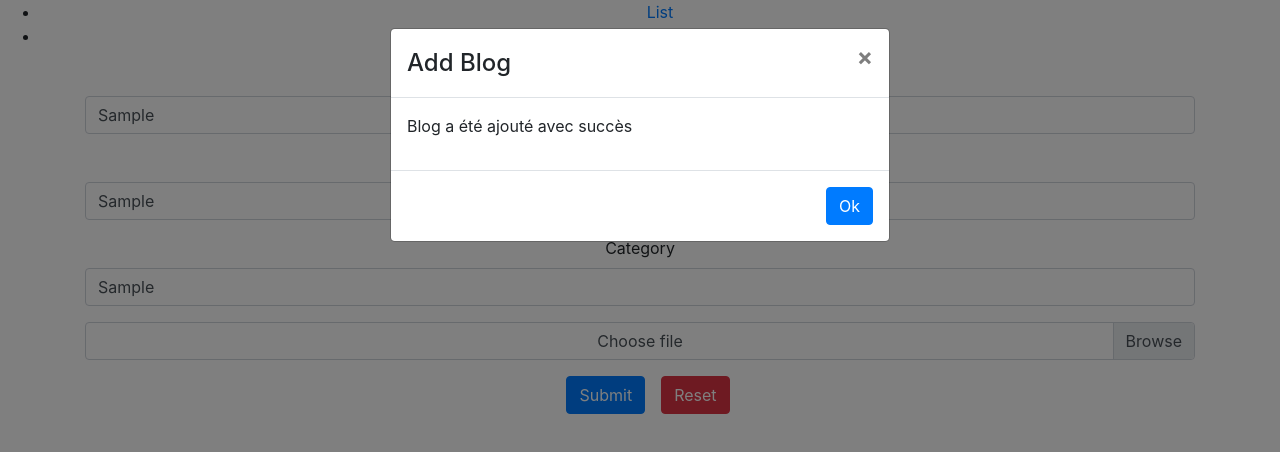
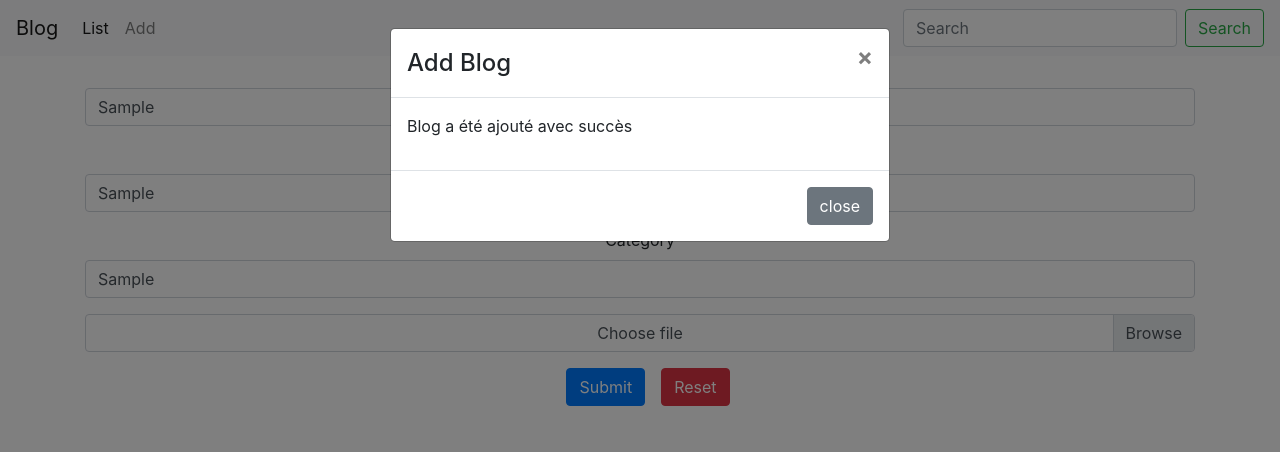
Before and after one commit to brahimkraiem/myBlog, a React (Create React App) app: page /add in a window 1280 px wide. Both pictures are taken after typing "Sample", "Sample", "Sample" into the empty fields and a click on the button "Submit". Shown: the top 452 px of the page. Built offline with nearby package versions, Linux system fonts and the light colour scheme.

Commit message:
fixing search

```diff
--- a/src/App.js
+++ b/src/App.js
@@ -1,42 +1,66 @@
 import React from 'react';
-import {Link,Route,Switch,BrowserRouter as Router} from 'react-router-dom';
+import { Link, Route, Switch, BrowserRouter as Router } from 'react-router-dom';
 import './App.css';
 import ListBlogs from './containers/blog';
 import Add from './containers/blog/add';
 import Edit from './containers/blog/edit';
 
-
 function App() {
 	return (
 		<div className="App">
 			<Router>
-				<div>
-					<nav>
-						<ul>
-							<li>
-								<Link to="/">List</Link>
-							</li>
-							<li>
-								<Link to="/add">Add</Link>
-							</li>
+			<nav className="navbar navbar-expand-lg navbar-light bg-light">
+				<a className="navbar-brand" href="#">
+					Blog
+				</a>
+				<button
+					className="navbar-toggler"
+					type="button"
+					data-toggle="collapse"
+					data-target="#navbarSupportedContent"
+					aria-controls="navbarSupportedContent"
+					aria-expanded="false"
+					aria-label="Toggle navigation"
+				>
+					<span className="navbar-toggler-icon"></span>
+				</button>
 
-						</ul>
-					</nav>
-
-					<Switch >
-						<Route exact path="/" >
-							<ListBlogs />
+				<div className="collapse navbar-collapse" id="navbarSupportedContent">
+					<ul className="navbar-nav mr-auto">
+						<li className="nav-item active">
+						  <Link class="nav-link" to="/">List</Link>
+						</li>
+						<li className="nav-item">
+						<Link class="nav-link" to="/add">Add</Link>
+						</li>
+					</ul>
+					<form className="form-inline my-2 my-lg-0">
+						<input
+							className="form-control mr-sm-2"
+							type="search"
+							placeholder="Search"
+							aria-label="Search"
+							onChange={e=>e.target.value}
+						/>
+						<button className="btn btn-outline-success my-2 my-sm-0" type="submit">
+							Search
+						</button>
+					</form>
+				</div>
+			</nav>
+			<Switch>
+						<Route exact path="/">
+							<ListBlogs  />
 						</Route>
-						<Route exact path="/add"  >
+						<Route exact path="/add">
 							<Add />
 						</Route>
-						<Route exact path="/edit/:uuid" >
+						<Route exact path="/edit/:uuid">
 							<Edit />
 						</Route>
+					</Switch>
+            </Router>
 
-					</Switch>
-				</div>
-			</Router>
 		</div>
 	);
 }
--- a/src/components/alertDialogue.js
+++ b/src/components/alertDialogue.js
@@ -1,6 +1,6 @@
 import React from "react";
 import { Button,Modal } from 'react-bootstrap';
-const AlertDialogue =({closeModal,showModal,header,body,show,showDelete,closeMessage,confirmMessage,deleteBlog})=>{
+const AlertDialogue =({closeModal,showModal,header,body,show,deleteBlog})=>{
 
     return(
        <>
@@ -10,12 +10,12 @@ const AlertDialogue =({closeModal,showModal,header,body,show,showDelete,closeMes
         </Modal.Header>
         <Modal.Body><p>{body}</p></Modal.Body>
         <Modal.Footer>
-         {deleteBlog?<Button  variant="secondary" showDelete={showDelete}  onClick={closeModal}>
-            {closeMessage}
+         <Button  variant="secondary"  onClick={closeModal}>
+            close
+          </Button>
+          {deleteBlog?<Button variant="primary" onClick={showModal}>
+            confirm
           </Button>:""}
-          <Button variant="primary" onClick={showModal}>
-            {confirmMessage}
-          </Button>
         </Modal.Footer>
       </Modal>
      </>
--- a/src/components/blog.js
+++ b/src/components/blog.js
@@ -69,8 +69,6 @@ const Blog = props => {
 			<AlertDialogue
 				deleteBlog={deleteBlog}
 				show={show}
-				confirmMessage={'Confimer'}
-				closeMessage={'Cancel'}
 				closeModal={handleClose}
 				showModal={handleDelete}
 				header={'Confirm Delete'}
--- a/src/containers/blog/add.js
+++ b/src/containers/blog/add.js
@@ -1,8 +1,9 @@
 import React, { useState } from 'react';
-import {useHistory} from "react-router-dom";
+import { useHistory } from 'react-router-dom';
 import { connect } from 'react-redux';
 import { ADD_BLOG } from '../../store/actions';
-import  AlertDialogue from "../../components/alertDialogue";
+import AlertDialogue from '../../components/alertDialogue';
+
 const uuidv1 = require('uuid/v1');
 const toBase64 = file =>
 	new Promise((resolve, reject) => {
@@ -12,15 +13,15 @@ const toBase64 = file =>
 		reader.onerror = error => reject(error);
 	});
 
-
 const Add = props => {
-	const history=useHistory();
-	const [show,setShow]=useState(false);
+	const history = useHistory();
+	const [show, setShow] = useState(false);
 
 	const [title, setTitle] = useState('');
 	const [content, setContent] = useState('');
 	const [file, setFile] = useState('');
 	const [category, setCategory] = useState('');
+
 
 	console.log('fileAAA', file);
 	const handleFileChange = async e => {
@@ -31,17 +32,16 @@ const Add = props => {
 		setFile(res);
 	};
 
+	console.log("file",file);
 	const handleSubmit = e => {
 		e.preventDefault();
 		console.log('eee', e);
-		props.addBlog({ id: uuidv1(), title, content,category, file });
-
+		props.addBlog({ id: uuidv1(), title, content, category, file });
 	};
-	const handleModal =()=>{
+	const handleModal = () => {
 		setShow(false);
-		history.push("/")
-
-	}
+		history.push('/');
+	};
 	return (
 		<>
 			<form className="container" onSubmit={handleSubmit}>
@@ -76,6 +76,7 @@ const Add = props => {
 					/>
 				</div>
 				<div className="d-flex flex-row">
+					{!file ? (
 						<div className=" custom-file">
 							<input
 								type="file"
@@ -87,16 +88,15 @@ const Add = props => {
 								Choose file
 							</label>
 						</div>
-
-				{file?<div  >
-					<img className="img-thumbnail" src={file}
-						alt="Red dot"
-					/>
-				</div>:""}
+					) : (
+						<div>
+							<img className="img-thumbnail" src={file} alt="Blog not selected" />
+						</div>
+					)}
 				</div>
 
 				<div className="form-group">
-				<button type="submit" className="btn btn-primary m-3" onClick={()=>setShow(true)}>
+					<button type="submit" className="btn btn-primary m-3" onClick={() => setShow(true)}>
 						Submit
 					</button>
 					<button type="reset" className="btn btn-danger">
@@ -104,7 +104,12 @@ const Add = props => {
 					</button>
 				</div>
 			</form>
-		 <AlertDialogue  show={show}   showModal={handleModal} confirmMessage={'Ok'}  header={'Add Blog'} body={'Blog a été ajouté avec succès'} />
+			<AlertDialogue
+				show={show}
+				closeModal={handleModal}
+				header={'Add Blog'}
+				body={'Blog a été ajouté avec succès'}
+			/>
 		</>
 	);
 };
--- a/src/containers/blog/edit.js
+++ b/src/containers/blog/edit.js
@@ -10,8 +10,7 @@ const toBase64 = file =>
 		reader.readAsDataURL(file);
 		reader.onload = () => resolve(reader.result);
 		reader.onerror = error => reject(error);
-    });
-
+	});
 
 const Edit = props => {
 	const param = useParams();
@@ -110,8 +109,7 @@ const Edit = props => {
 			</button>
 			<AlertDialogue
 				show={show}
-				showModal={handleModal}
-				confirmMessage={'Ok'}
+				closeModal={handleModal}
 				header={'Edit Blog'}
 				body={'Blog a été modifié avec succès'}
 			/>
--- a/src/containers/blog/index.js
+++ b/src/containers/blog/index.js
@@ -1,27 +1,65 @@
-import React from 'react';
+import React, { useState } from 'react';
 import Blog from '../../components/blog';
+
+import blogImg from '../../assets/images/blog.jpg';
 import { connect } from 'react-redux';
+const ListBlogs = props => {
+	const uniqueBlogs = Array.from(new Set(props.allBlogs.map(c => c.category))).map(category => {
+		return props.allBlogs.find(a => a.category === category);
+	});
+	console.log('filteredRedundunt', uniqueBlogs);
+	const [selectedCategory, setCategory] = useState('');
+	const [searchInput, setInput] = useState('');
+    const search=(query,data)=>{
+		let newFilteredData=[];
+		if(query.category && query.input){
+			newFilteredData = data.filter(c => c.category === query.category && c.title.toLowerCase().includes(query.input.toLowerCase())  );
+		}else if(query.category ){
+			newFilteredData = data.filter(c => c.category === query.category);
+		}else newFilteredData = data.filter(c => c.title.toLowerCase().includes(query.input.toLowerCase())  );
 
-const ListBlogs = props => {
-  console.log('allB', props.allBlogs);
 
-	if (!props.allBlogs) return <div>tttttttt</div>;
+          return newFilteredData;
+	}
+	const handleSelect = e => {
+
+			setCategory(e.target.value);
+	};
+	const handleSearch = e => {
+		setInput(e.target.value);
+	};
+	const query={category:selectedCategory,input:searchInput};
+    const data=search(query,props.allBlogs);
+	if (!props.allBlogs) return <div></div>;
 	return (
 		<div>
 			<div class="form-group">
-				<select  class="custom-select">
-					<option selected>Select a category</option>
-					{props.allBlogs.map(item => {
-						return <option>{item.category}</option>;
+				<input
+					className="form-control mr-sm-2"
+					type="search"
+					placeholder="Search"
+					aria-label="Search"
+					onChange={handleSearch}
+				/>
+				<select class="custom-select" onChange={handleSelect}>
+					<option value="" selected>
+						Select a category
+					</option>
+					{uniqueBlogs.map(item => {
+						return (
+							<option value={item.category} key={item.id}>
+								{item.category}
+							</option>
+						);
 					})}
 				</select>
 			</div>
-			{props.allBlogs.map(blog => (
-				<Blog key={blog.id} id={blog.id} image={blog.file} title={blog.title} category={blog.category} />
+			{data.map(blog => (
+				<Blog key={blog.id} id={blog.id} image={blog.file?blog.file:blogImg} title={blog.title} category={blog.category} />
 			))}
 		</div>
 	);
 };
 
 const mapStateToProps = state => ({ allBlogs: state.blogs });
-export default connect(mapStateToProps, null)(ListBlogs);
+export default connect(mapStateToProps)(ListBlogs);
--- a/src/store/actions/index.js
+++ b/src/store/actions/index.js
@@ -1,4 +1,4 @@
 export const ADD_BLOG="ADD_BLOG";
-export const GET_BLOG="GET_BLOG";
+export const GET_BLOGS="GET_BLOGS";
 export const DELETE_BLOG="DELETE_BLOG";
 export const EDIT_BLOG="EDIT_BLOG";
```
Also changed, not shown: src/assets/images/blog.jpg (added). Lines whose indentation alone changed are shown as unchanged.
